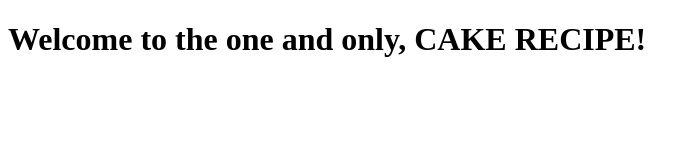
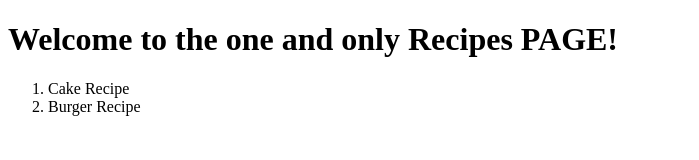
Before and after one commit to AmberVolt/odin-recipes, a plain HTML site: page recipes/cake.html in a window 1280 px wide. Shown: the whole page, without its empty margins (0-699 px from the left). Drawn offline with Linux system fonts and the light colour scheme.

Commit message:
Small Update

```diff
--- a/recipes/cake.html
+++ b/recipes/cake.html
@@ -6,6 +6,10 @@
     </head>
 
     <body>
-        <h1>Welcome to the one and only, CAKE RECIPE!</h1>
+        <h1>Welcome to the one and only Recipes PAGE!</h1>
+        <ol>
+            <li>Cake Recipe</li>
+            <li>Burger Recipe</li>
+        </ol>
     </body>
 </html>
```
